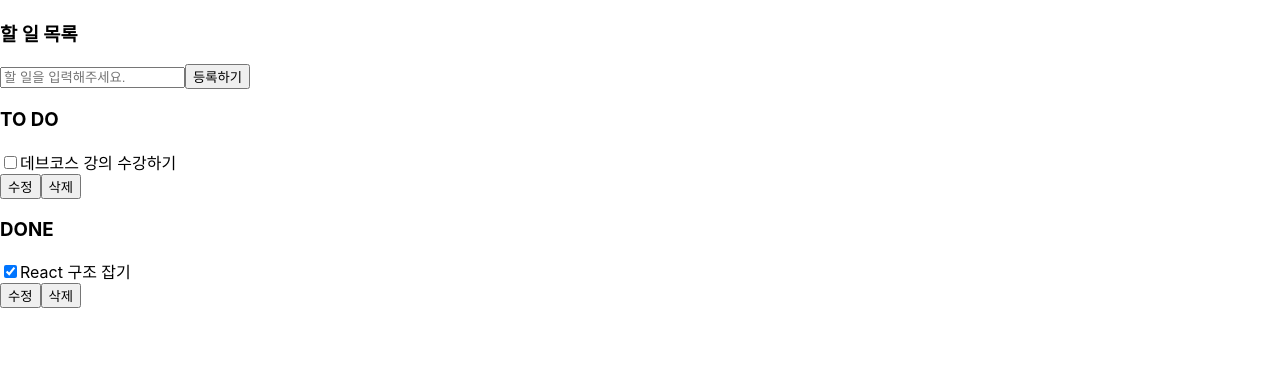
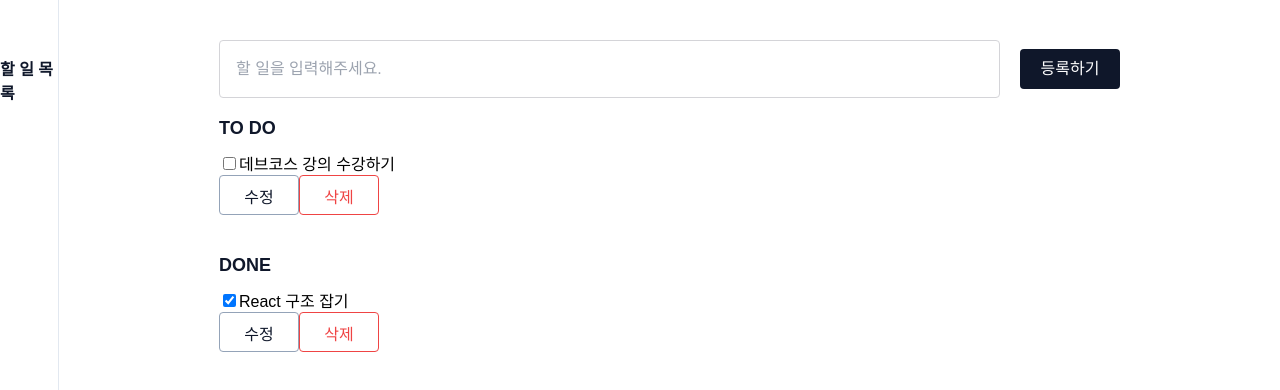
Before and after one commit to jsw4335/TODOLIST, a React (Create React App) app: page / in a window 1280 px wide. Shown: the top 390 px of the page. Built offline with nearby package versions, Linux system fonts and the light colour scheme.

Commit message:
1단계 기능만 전부 구현

```diff
--- a/src/components/todo_container.jsx
+++ b/src/components/todo_container.jsx
@@ -1,11 +1,14 @@
 import { useState, useEffect } from "react";
 import TodoInput from "./todo_input";
 import TodoList from "./todo_list";
+import ConfirmModal from "./confirm_modal";
+import "../styles/common.css";
 //import { getTodos, addTodo, deleteTodo } from "../api/todoApi"; // 나중에 추가
 
 export default function TodoContainer() {
     const [todos, setTodos] = useState([]);
-
+    const [showModal, setShowModal] = useState(false); //모달 표시상태
+    const [targetId, setTargetId] = useState(null); //삭제 대상 id 저장
     useEffect(() => {
         // 나중에 백엔드 연결 시 API 호출 부분
         // 임시로 로컬에 기본 데이터 추가
@@ -23,15 +26,53 @@ export default function TodoContainer() {
         };
         setTodos([...todos, newTodo]);
     };
+    //삭제 클릭 시: 모달만 띄우고 대상 id 저장
+    const askDelete = (id) => {
+        setTargetId(id);
+        setShowModal(true);
+    };
 
-  const handleDelete = (id) => {
-    setTodos(todos.filter((todo) => todo.id !== id));
+    //모달 확인: 실제 삭제
+    const confirmDelete = () => {
+        setTodos(todos.filter((t) => t.id !== targetId));
+        setShowModal(false);
+        setTargetId(null);
+    };
+
+    //모달 취소: 닫기만
+    const cancelDelete = () => {
+        setShowModal(false);
+        setTargetId(null);
+    };
+
+    // const handleDelete = (id) => {
+    //     setTodos(todos.filter((todo) => todo.id !== id));
+    //     setShowModal(false);
+    // };
+
+    const handleToggle = (id) => {
+        setTodos(
+            todos.map((todo) =>
+                todo.id === id ? { ...todo, completed: !todo.completed } : todo
+            )
+        );
     };
 
     return (
         <div className="todo-container">
             <TodoInput onAdd={handleAdd} />
-      <TodoList todos={todos} onDelete={handleDelete} onUpdate={() => {}}/>
+            <TodoList
+                todos={todos}
+                onDelete={askDelete}
+                onToggle={handleToggle}
+                onUpdate={() => {}}
+            />
+            {showModal && (
+                <ConfirmModal
+                    onConfirm={confirmDelete}
+                    onCancel={cancelDelete}
+                />
+            )}
         </div>
     );
 }
--- a/src/components/todo_item.jsx
+++ b/src/components/todo_item.jsx
@@ -1,6 +1,6 @@
 import { useState } from "react";
 
-export default function TodoItem({ todo, onDelete, onUpdate }) {
+export default function TodoItem({ todo, onDelete, onUpdate, onToggle }) {
     const [editing, setEditing] = useState(false);
     const [value, setValue] = useState(todo.title);
 
@@ -11,19 +11,43 @@ export default function TodoItem({ todo, onDelete, onUpdate }) {
 
     return (
         <div className="todo-item">
-      <input type="checkbox" checked={todo.completed} readOnly />
+            <input
+                type="checkbox"
+                checked={todo.completed}
+                onChange={() => onToggle(todo.id)}
+            />
             {editing ? (
                 <>
-          <input value={value} onChange={(e) => setValue(e.target.value)} />
-          <button onClick={handleUpdate}>완료</button>
-          <button onClick={() => setEditing(false)}>취소</button>
+                    <input
+                        value={value}
+                        onChange={(e) => setValue(e.target.value)}
+                    />
+                    <button className="confirm" onClick={handleUpdate}>
+                        완료
+                    </button>
+                    <button
+                        className="cancel"
+                        onClick={() => setEditing(false)}
+                    >
+                        취소
+                    </button>
                 </>
             ) : (
                 <>
                     <span>{todo.title}</span>
                     <div className="item-buttons">
-            <button onClick={() => setEditing(true)}>수정</button>
-            <button onClick={() => onDelete(todo.id)}>삭제</button>
+                        <button
+                            className="edit"
+                            onClick={() => setEditing(true)}
+                        >
+                            수정
+                        </button>
+                        <button
+                            className="delete"
+                            onClick={() => onDelete(todo.id)}
+                        >
+                            삭제
+                        </button>
                     </div>
                 </>
             )}
--- a/src/components/todo_list.jsx
+++ b/src/components/todo_list.jsx
@@ -1,6 +1,6 @@
 import TodoItem from "./todo_item";
 
-export default function TodoList({ todos, onDelete, onUpdate }) {
+export default function TodoList({ todos, onDelete, onUpdate, onToggle }) {
     const todoList = todos.filter((t) => !t.completed);
     const doneList = todos.filter((t) => t.completed);
 
@@ -14,6 +14,7 @@ export default function TodoList({ todos, onDelete, onUpdate }) {
                             key={t.id}
                             todo={t}
                             onDelete={onDelete}
+                            onToggle={onToggle}
                             onUpdate={onUpdate}
                         />
                     ))
@@ -30,6 +31,7 @@ export default function TodoList({ todos, onDelete, onUpdate }) {
                             key={t.id}
                             todo={t}
                             onDelete={onDelete}
+                            onToggle={onToggle}
                             onUpdate={onUpdate}
                         />
                     ))
--- /dev/null
+++ b/src/styles/common.css
@@ -0,0 +1,216 @@
+/* 전체 레이아웃 */
+.todo-page {
+    display: flex;
+    flex-direction: row;
+    background-color: #ffffff;
+    height: 100vh;
+    font-family: "Pretendard", sans-serif;
+}
+
+/* 사이드바 */
+.sidebar {
+    width: 265px;
+    border-right: 1px solid #e2e8f0;
+    display: flex;
+    flex-direction: column;
+    align-items: center;
+    padding-top: 40px;
+}
+
+.sidebar h3 {
+    font-weight: 700;
+    font-size: 16px;
+    color: #0f172a;
+    margin-bottom: 16px;
+}
+
+/* === 오른쪽 메인 영역 === */
+.todo-container {
+    flex: 1;
+    padding: 40px 160px; /* 위 40px, 왼쪽 160px 기준 */
+}
+
+/* === 입력창 (textfield) === */
+.todo-input {
+    display: flex;
+    align-items: center;
+    gap: 20px; /* input과 등록하기 버튼 간격 */
+    margin-bottom: 20px; /* 아래 TO DO 제목과의 간격 */
+}
+
+.todo-input input[type="text"] {
+    width: 747px;
+    height: 40px;
+    padding: 8px 16px;
+    border: 1px solid #d4d4d8;
+    border-radius: 4px;
+    font-size: 16px;
+    color: #0f172a;
+    outline: none;
+}
+
+.todo-input input[type="text"]::placeholder {
+    color: #9ca3af;
+}
+
+/* === 등록하기 버튼 === */
+.todo-input button {
+    width: 100px;
+    height: 40px;
+    background-color: #0f172a;
+    color: #ffffff;
+    border: none;
+    border-radius: 4px;
+    padding: 8px 16px;
+    font-family: "Pretendard", sans-serif;
+    font-weight: 500;
+    font-size: 16px;
+    /* 행간 */
+    line-height: 150%;
+    display: flex; /* ✅ 버튼 안을 flex로 */
+    align-items: center; /* ✅ 세로 중앙 정렬 */
+    justify-content: center; /* ✅ 가로 중앙 정렬 */
+    cursor: pointer;
+}
+
+.todo-input button:hover {
+    background-color: #1e293b;
+}
+
+/* === TO DO, DONE 제목 === */
+.todo-list section h3 {
+    font-size: 18px;
+    font-weight: 700;
+    color: #0f172a;
+    margin-bottom: 12px;
+}
+
+.todo-list section {
+    margin-bottom: 40px; /* DONE은 TO DO의 마지막 항목에서 40px 떨어지게 */
+}
+
+/* === 항목 없을 때 안내 문구 === */
+.todo-list p {
+    color: #6b7280;
+    font-size: 14px;
+}
+
+/* 수정 버튼 (gray-outline) */
+.item-buttons button.edit {
+    /* 버튼 내에 글자가 자꾸 내려와서 임의로 늘림 */
+    /* width: 60px;
+    height: 40px; */
+    width: 80px;
+    height: 40px;
+    border: 1px solid #94a3b8;
+    border-radius: 4px;
+    background-color: #ffffff;
+    color: #0f172a;
+    font-size: 16px;
+    font-weight: 500;
+    padding: 8px 16px;
+    cursor: pointer;
+}
+.item-buttons button.edit:hover {
+    background-color: #94a3b8;
+    color: #ffffff;
+}
+
+/* 삭제 버튼 (red-outline) */
+.item-buttons button.delete,
+.button.cancel {
+    /* 버튼 내에 글자가 자꾸 내려와서 임의로 늘림 */
+    /* width: 60px;
+    height: 40px; */
+
+    width: 80px;
+    height: 40px;
+    border: 1px solid #ef4444;
+    border-radius: 4px;
+    background-color: #ffffff;
+    color: #ef4444;
+    font-size: 16px;
+    font-weight: 500;
+    padding: 8px 16px;
+    cursor: pointer;
+}
+.item-buttons button.delete:hover {
+    background-color: #ef4444;
+    color: #ffffff;
+}
+
+/* === 모달 배경 === */
+.modal-backdrop {
+    position: fixed;
+    top: 0;
+    left: 0;
+    width: 100%;
+    height: 100%;
+    background-color: rgba(15, 23, 42, 0.5); /* 반투명 배경 (#0F172A 50%) */
+    display: flex;
+    align-items: center;
+    justify-content: center;
+    z-index: 999; /* 최상단에 위치 */
+}
+
+/* === 모달 박스 === */
+.modal-container {
+    background-color: #ffffff;
+    padding: 24px 32px;
+    border-radius: 8px;
+    box-shadow: 0px 4px 16px rgba(0, 0, 0, 0.15);
+    width: 320px;
+    text-align: center;
+}
+
+.modal-message {
+    font-size: 16px;
+    color: #0f172a;
+    margin-bottom: 24px;
+    font-weight: 500;
+}
+
+/* === 모달 버튼 === */
+.modal-buttons {
+    display: flex;
+    justify-content: center;
+    gap: 12px;
+}
+
+.modal-buttons .confirm {
+    width: 60px;
+    height: 40px;
+    background-color: #0f172a;
+    color: #ffffff;
+    border: none;
+    border-radius: 4px;
+    padding: 8px 16px;
+    font-family: "Pretendard", sans-serif;
+    font-weight: 500;
+    font-size: 16px;
+    display: flex;
+    align-items: center;
+    justify-content: center;
+    cursor: pointer;
+}
+
+.modal-buttons .confirm:hover {
+    background-color: #1e293b;
+}
+
+.modal-buttons .cancel {
+    width: 60px;
+    height: 40px;
+    border: 1px solid #d4d4d8;
+    border-radius: 4px;
+    background-color: #ffffff;
+    color: #0f172a;
+    font-family: "Pretendard", sans-serif;
+    font-weight: 500;
+    font-size: 16px;
+    cursor: pointer;
+}
+
+.modal-buttons .cancel:hover {
+    background-color: #f9fafb;
+}
```
Also changed, not shown: src/components/confirm_modal.jsx (indentation only). Lines whose indentation alone changed are shown as unchanged.
